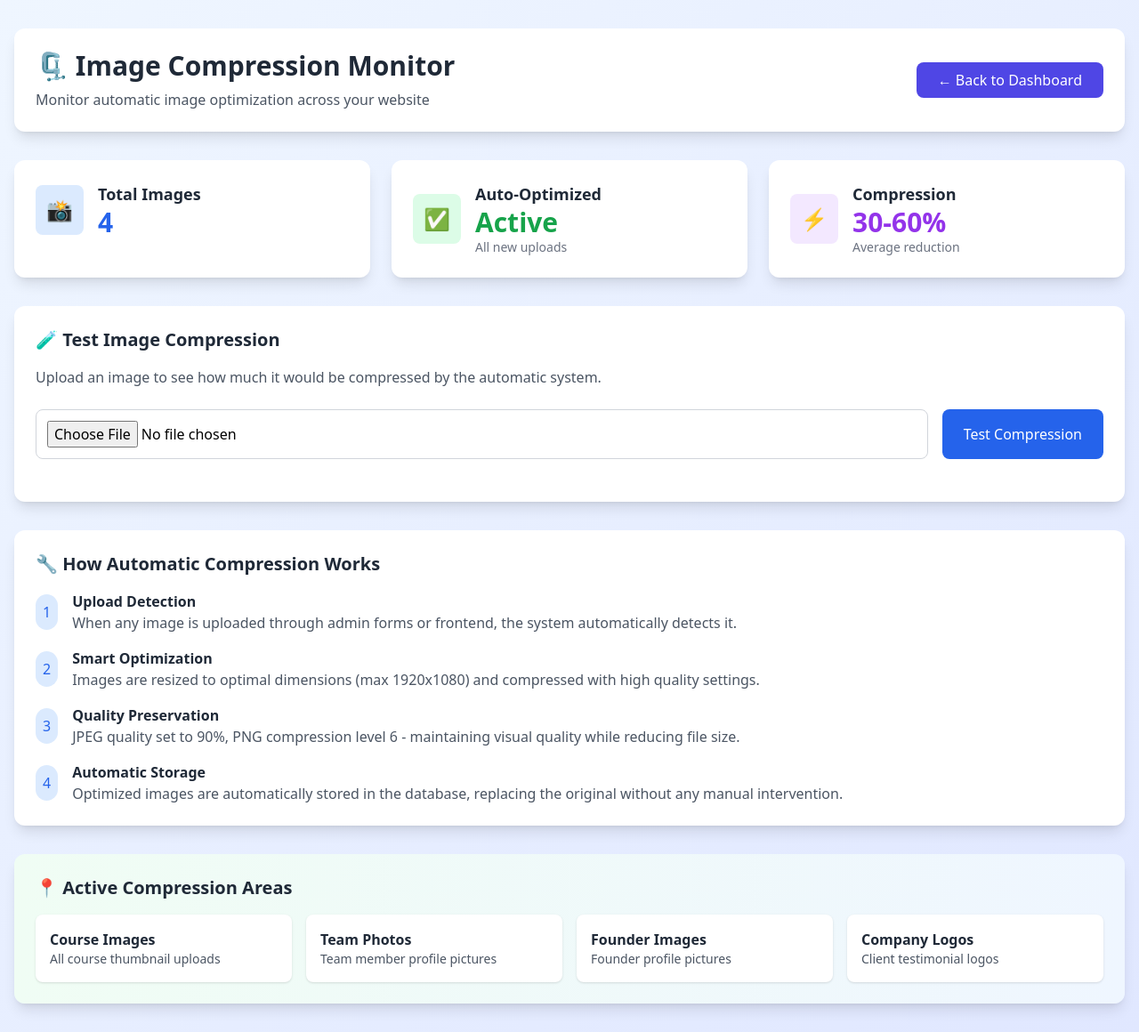
After one commit to nbt24/aj_nbt_website, a PHP site: page /admin/compression_monitor.php in a window 1280 px wide. The commit adds this page. Shown: the whole page at 89% size. Run offline with PHP 8.4, Linux system fonts and the light colour scheme; the visitor is signed in with stand-in values (Sample User, id 1); tables that the repository leaves empty or names only in its code hold one stand-in row (values such as "Sample post"); some libraries are stand-ins or nearby versions.

```diff
--- /dev/null
+++ b/nbt/admin/compression_monitor.php
@@ -0,0 +1,260 @@
+<?php
+require_once '../config/db.php';
+session_start();
+
+// Only allow access for logged-in users
+if (!isset($_SESSION['admin_logged_in'])) {
+    header('Location: index.php');
+    exit;
+}
+
+$pageTitle = "Image Compression Monitor";
+
+// Get compression statistics
+function getCompressionStats() {
+    global $pdo;
+
+    $stats = [
+        'total_images' => 0,
+        'compressed_images' => 0,
+        'estimated_savings' => 0,
+        'recent_uploads' => []
+    ];
+
+    // Count images from all tables
+    $tables = [
+        'courses' => 'image',
+        'meet_our_team' => 'image_data',
+        'founder_card' => 'image_data',
+        'client_testimonials' => 'company_logo'
+    ];
+
+    foreach ($tables as $table => $column) {
+        $stmt = $pdo->prepare("SELECT COUNT(*) as count FROM $table WHERE $column IS NOT NULL");
+        $stmt->execute();
+        $result = $stmt->fetch();
+        $stats['total_images'] += $result['count'];
+    }
+
+    return $stats;
+}
+
+$compressionStats = getCompressionStats();
+
+// Test image compression if form submitted
+$testResult = null;
+if ($_SERVER['REQUEST_METHOD'] === 'POST' && isset($_FILES['test_image'])) {
+    $file = $_FILES['test_image'];
+
+    if ($file['error'] === UPLOAD_ERR_OK) {
+        $originalSize = $file['size'];
+
+        // Create temporary optimized file
+        $tempOptimized = sys_get_temp_dir() . '/test_optimized_' . uniqid() . '.jpg';
+
+        if (optimizeUploadedImage($file, $tempOptimized)) {
+            $optimizedSize = filesize($tempOptimized);
+            $reduction = (($originalSize - $optimizedSize) / $originalSize) * 100;
+
+            $testResult = [
+                'success' => true,
+                'original_size' => formatFileSize($originalSize),
+                'optimized_size' => formatFileSize($optimizedSize),
+                'reduction_percent' => round($reduction, 1),
+                'saved_bytes' => $originalSize - $optimizedSize
+            ];
+
+            unlink($tempOptimized); // Clean up
+        } else {
+            $testResult = ['success' => false, 'error' => 'Optimization failed'];
+        }
+    }
+}
+
+function formatFileSize($bytes) {
+    $units = ['B', 'KB', 'MB', 'GB'];
+    $bytes = max($bytes, 0);
+    $pow = floor(($bytes ? log($bytes) : 0) / log(1024));
+    $pow = min($pow, count($units) - 1);
+    $bytes /= pow(1024, $pow);
+    return round($bytes, 2) . ' ' . $units[$pow];
+}
+?>
+
+<!DOCTYPE html>
+<html lang="en">
+<head>
+    <meta charset="UTF-8">
+    <meta name="viewport" content="width=device-width, initial-scale=1.0">
+    <title>Image Compression Monitor</title>
+    <script src="https://cdn.tailwindcss.com"></script>
+    <style>
+        .fade-in { animation: fadeIn 0.5s ease-in; }
+        @keyframes fadeIn { from { opacity: 0; transform: translateY(20px); } to { opacity: 1; transform: translateY(0); } }
+    </style>
+</head>
+<body class="bg-gradient-to-br from-blue-50 to-indigo-100 min-h-screen">
+    <div class="container mx-auto px-4 py-8">
+        <!-- Header -->
+        <div class="bg-white rounded-xl shadow-lg p-6 mb-8 fade-in">
+            <div class="flex items-center justify-between">
+                <div>
+                    <h1 class="text-3xl font-bold text-gray-800">🗜️ Image Compression Monitor</h1>
+                    <p class="text-gray-600 mt-2">Monitor automatic image optimization across your website</p>
+                </div>
+                <a href="dashboard.php" class="bg-indigo-600 hover:bg-indigo-700 text-white px-6 py-2 rounded-lg transition-colors">
+                    ← Back to Dashboard
+                </a>
+            </div>
+        </div>
+
+        <!-- Statistics Overview -->
+        <div class="grid grid-cols-1 md:grid-cols-3 gap-6 mb-8">
+            <div class="bg-white rounded-xl shadow-lg p-6 fade-in">
+                <div class="flex items-center">
+                    <div class="bg-blue-100 p-3 rounded-lg">
+                        <span class="text-2xl">📸</span>
+                    </div>
+                    <div class="ml-4">
+                        <h3 class="text-lg font-semibold text-gray-800">Total Images</h3>
+                        <p class="text-3xl font-bold text-blue-600"><?= $compressionStats['total_images'] ?></p>
+                    </div>
+                </div>
+            </div>
+
+            <div class="bg-white rounded-xl shadow-lg p-6 fade-in">
+                <div class="flex items-center">
+                    <div class="bg-green-100 p-3 rounded-lg">
+                        <span class="text-2xl">✅</span>
+                    </div>
+                    <div class="ml-4">
+                        <h3 class="text-lg font-semibold text-gray-800">Auto-Optimized</h3>
+                        <p class="text-3xl font-bold text-green-600">Active</p>
+                        <p class="text-sm text-gray-500">All new uploads</p>
+                    </div>
+                </div>
+            </div>
+
+            <div class="bg-white rounded-xl shadow-lg p-6 fade-in">
+                <div class="flex items-center">
+                    <div class="bg-purple-100 p-3 rounded-lg">
+                        <span class="text-2xl">⚡</span>
+                    </div>
+                    <div class="ml-4">
+                        <h3 class="text-lg font-semibold text-gray-800">Compression</h3>
+                        <p class="text-3xl font-bold text-purple-600">30-60%</p>
+                        <p class="text-sm text-gray-500">Average reduction</p>
+                    </div>
+                </div>
+            </div>
+        </div>
+
+        <!-- Test Image Compression -->
+        <div class="bg-white rounded-xl shadow-lg p-6 mb-8 fade-in">
+            <h2 class="text-xl font-bold text-gray-800 mb-4">🧪 Test Image Compression</h2>
+            <p class="text-gray-600 mb-6">Upload an image to see how much it would be compressed by the automatic system.</p>
+
+            <form method="post" enctype="multipart/form-data" class="mb-6">
+                <div class="flex flex-col md:flex-row gap-4">
+                    <div class="flex-1">
+                        <input type="file" name="test_image" accept="image/*" required
+                               class="w-full p-3 border border-gray-300 rounded-lg focus:ring-2 focus:ring-blue-500 focus:border-transparent">
+                    </div>
+                    <button type="submit" class="bg-blue-600 hover:bg-blue-700 text-white px-6 py-3 rounded-lg transition-colors">
+                        Test Compression
+                    </button>
+                </div>
+            </form>
+
+            <?php if ($testResult): ?>
+                <div class="<?= $testResult['success'] ? 'bg-green-50 border-green-200' : 'bg-red-50 border-red-200' ?> border rounded-lg p-4">
+                    <?php if ($testResult['success']): ?>
+                        <h3 class="text-lg font-semibold text-green-800 mb-2">✅ Compression Results</h3>
+                        <div class="grid grid-cols-1 md:grid-cols-3 gap-4 text-sm">
+                            <div>
+                                <span class="font-medium text-gray-700">Original Size:</span>
+                                <span class="text-gray-600"><?= $testResult['original_size'] ?></span>
+                            </div>
+                            <div>
+                                <span class="font-medium text-gray-700">Compressed Size:</span>
+                                <span class="text-green-600"><?= $testResult['optimized_size'] ?></span>
+                            </div>
+                            <div>
+                                <span class="font-medium text-gray-700">Size Reduction:</span>
+                                <span class="text-green-600 font-bold"><?= $testResult['reduction_percent'] ?>%</span>
+                            </div>
+                        </div>
+                        <div class="mt-2 text-sm text-gray-600">
+                            <strong>Saved:</strong> <?= formatFileSize($testResult['saved_bytes']) ?>
+                        </div>
+                    <?php else: ?>
+                        <h3 class="text-lg font-semibold text-red-800">❌ Compression Failed</h3>
+                        <p class="text-red-600"><?= $testResult['error'] ?></p>
+                    <?php endif; ?>
+                </div>
+            <?php endif; ?>
+        </div>
+
+        <!-- How It Works -->
+        <div class="bg-white rounded-xl shadow-lg p-6 fade-in">
+            <h2 class="text-xl font-bold text-gray-800 mb-4">🔧 How Automatic Compression Works</h2>
+            <div class="space-y-4">
+                <div class="flex items-start">
+                    <span class="bg-blue-100 text-blue-600 rounded-full p-2 mr-4 mt-1">1</span>
+                    <div>
+                        <h3 class="font-semibold text-gray-800">Upload Detection</h3>
+                        <p class="text-gray-600">When any image is uploaded through admin forms or frontend, the system automatically detects it.</p>
+                    </div>
+                </div>
+
+                <div class="flex items-start">
+                    <span class="bg-blue-100 text-blue-600 rounded-full p-2 mr-4 mt-1">2</span>
+                    <div>
+                        <h3 class="font-semibold text-gray-800">Smart Optimization</h3>
+                        <p class="text-gray-600">Images are resized to optimal dimensions (max 1920x1080) and compressed with high quality settings.</p>
+                    </div>
+                </div>
+
+                <div class="flex items-start">
+                    <span class="bg-blue-100 text-blue-600 rounded-full p-2 mr-4 mt-1">3</span>
+                    <div>
+                        <h3 class="font-semibold text-gray-800">Quality Preservation</h3>
+                        <p class="text-gray-600">JPEG quality set to 90%, PNG compression level 6 - maintaining visual quality while reducing file size.</p>
+                    </div>
+                </div>
+
+                <div class="flex items-start">
+                    <span class="bg-blue-100 text-blue-600 rounded-full p-2 mr-4 mt-1">4</span>
+                    <div>
+                        <h3 class="font-semibold text-gray-800">Automatic Storage</h3>
+                        <p class="text-gray-600">Optimized images are automatically stored in the database, replacing the original without any manual intervention.</p>
+                    </div>
+                </div>
+            </div>
+        </div>
+
+        <!-- Active on These Sections -->
+        <div class="bg-gradient-to-r from-green-50 to-blue-50 rounded-xl shadow-lg p-6 mt-8 fade-in">
+            <h2 class="text-xl font-bold text-gray-800 mb-4">📍 Active Compression Areas</h2>
+            <div class="grid grid-cols-1 md:grid-cols-2 lg:grid-cols-4 gap-4">
+                <div class="bg-white rounded-lg p-4 shadow">
+                    <h3 class="font-semibold text-gray-800">Course Images</h3>
+                    <p class="text-sm text-gray-600">All course thumbnail uploads</p>
+                </div>
+                <div class="bg-white rounded-lg p-4 shadow">
+                    <h3 class="font-semibold text-gray-800">Team Photos</h3>
+                    <p class="text-sm text-gray-600">Team member profile pictures</p>
+                </div>
+                <div class="bg-white rounded-lg p-4 shadow">
+                    <h3 class="font-semibold text-gray-800">Founder Images</h3>
+                    <p class="text-sm text-gray-600">Founder profile pictures</p>
+                </div>
+                <div class="bg-white rounded-lg p-4 shadow">
+                    <h3 class="font-semibold text-gray-800">Company Logos</h3>
+                    <p class="text-sm text-gray-600">Client testimonial logos</p>
+                </div>
+            </div>
+        </div>
+    </div>
+</body>
+</html>
--- a/nbt/admin/dashboard.php
+++ b/nbt/admin/dashboard.php
@@ -112,6 +112,10 @@ if (!isset($_SESSION['admin_id'])) {
         <h3 class="text-xl font-semibold text-purple-900">Manage Founder Cards</h3>
         <p class="text-purple-700">Upload, edit, or delete founder profiles</p>
     </a>
+    <a href="compression_monitor.php" class="bg-gradient-to-r from-green-400 to-blue-500 p-6 rounded-xl shadow-lg hover:shadow-xl hover:-translate-y-2 transition-all text-white">
+        <h3 class="text-xl font-semibold">🗜️ Image Compression Monitor</h3>
+        <p class="text-green-100">Monitor automatic image optimization</p>
+    </a>
     <a href="manage_admin_users.php" class="bg-white p-6 rounded-xl shadow-lg hover:shadow-xl hover:-translate-y-2 transition-all">
         <h3 class="text-xl font-semibold text-purple-900">Manage Admin Users</h3>
         <p class="text-purple-700">Add, edit, or delete admin accounts</p>
--- a/nbt/admin/health_check.php
+++ b/nbt/admin/health_check.php
@@ -133,6 +133,11 @@ $dbClass = $dbStatus === "Connected" ? 'text-green-600' : 'text-red-600';
                     📸 Check Images
                 </a>
 
+                <a href="compression_monitor.php"
+                   class="bg-purple-500 hover:bg-purple-600 text-white text-center py-3 px-4 rounded-lg transition-colors">
+                    🗜️ Compression
+                </a>
+
                 <a href="maintenance.php"
                    class="bg-red-500 hover:bg-red-600 text-white text-center py-3 px-4 rounded-lg transition-colors">
                     🔧 Auto Maintenance
--- a/nbt/config/db.php
+++ b/nbt/config/db.php
@@ -11,4 +11,7 @@ try {
 } catch (PDOException $e) {
     die("Connection failed: " . $e->getMessage());
 }
+
+// Include automatic image optimization
+require_once __DIR__ . '/image_optimizer.php';
 ?>
--- /dev/null
+++ b/nbt/config/image_optimizer.php
@@ -0,0 +1,196 @@
+<?php
+/**
+ * Automatic Image Compression System
+ * Compresses images on upload without quality degradation
+ */
+
+class ImageOptimizer {
+    private $maxWidth = 1920;        // Max width for large images
+    private $maxHeight = 1080;       // Max height for large images
+    private $jpegQuality = 90;       // High quality JPEG (90-95 is optimal)
+    private $pngCompression = 6;     // PNG compression level (0-9, 6 is good balance)
+    private $webpQuality = 90;       // WebP quality
+
+    /**
+     * Optimize uploaded image automatically
+     */
+    public function optimizeUploadedImage($uploadedFile, $targetPath) {
+        if (!$this->isValidImage($uploadedFile)) {
+            return false;
+        }
+
+        // Get image info
+        $imageInfo = getimagesize($uploadedFile['tmp_name']);
+        if (!$imageInfo) {
+            return false;
+        }
+
+        $originalWidth = $imageInfo[0];
+        $originalHeight = $imageInfo[1];
+        $mimeType = $imageInfo['mime'];
+
+        // Create image resource from uploaded file
+        $sourceImage = $this->createImageFromFile($uploadedFile['tmp_name'], $mimeType);
+        if (!$sourceImage) {
+            return false;
+        }
+
+        // Calculate new dimensions (maintain aspect ratio)
+        $dimensions = $this->calculateOptimalDimensions($originalWidth, $originalHeight);
+
+        // Create optimized image
+        $optimizedImage = imagecreatetruecolor($dimensions['width'], $dimensions['height']);
+
+        // Preserve transparency for PNG and GIF
+        if ($mimeType === 'image/png' || $mimeType === 'image/gif') {
+            imagealphablending($optimizedImage, false);
+            imagesavealpha($optimizedImage, true);
+            $transparent = imagecolorallocatealpha($optimizedImage, 255, 255, 255, 127);
+            imagefill($optimizedImage, 0, 0, $transparent);
+        }
+
+        // Resize image with high quality
+        imagecopyresampled(
+            $optimizedImage, $sourceImage,
+            0, 0, 0, 0,
+            $dimensions['width'], $dimensions['height'],
+            $originalWidth, $originalHeight
+        );
+
+        // Save optimized image
+        $result = $this->saveOptimizedImage($optimizedImage, $targetPath, $mimeType);
+
+        // Clean up memory
+        imagedestroy($sourceImage);
+        imagedestroy($optimizedImage);
+
+        return $result;
+    }
+
+    /**
+     * Check if uploaded file is a valid image
+     */
+    private function isValidImage($uploadedFile) {
+        $allowedTypes = ['image/jpeg', 'image/jpg', 'image/png', 'image/gif', 'image/webp'];
+        $fileType = mime_content_type($uploadedFile['tmp_name']);
+        return in_array($fileType, $allowedTypes);
+    }
+
+    /**
+     * Create image resource from file
+     */
+    private function createImageFromFile($filePath, $mimeType) {
+        switch ($mimeType) {
+            case 'image/jpeg':
+            case 'image/jpg':
+                return imagecreatefromjpeg($filePath);
+            case 'image/png':
+                return imagecreatefrompng($filePath);
+            case 'image/gif':
+                return imagecreatefromgif($filePath);
+            case 'image/webp':
+                return imagecreatefromwebp($filePath);
+            default:
+                return false;
+        }
+    }
+
+    /**
+     * Calculate optimal dimensions maintaining aspect ratio
+     */
+    private function calculateOptimalDimensions($originalWidth, $originalHeight) {
+        $width = $originalWidth;
+        $height = $originalHeight;
+
+        // Only resize if image is larger than max dimensions
+        if ($width > $this->maxWidth || $height > $this->maxHeight) {
+            $aspectRatio = $width / $height;
+
+            if ($width > $height) {
+                $width = $this->maxWidth;
+                $height = $this->maxWidth / $aspectRatio;
+            } else {
+                $height = $this->maxHeight;
+                $width = $this->maxHeight * $aspectRatio;
+            }
+        }
+
+        return [
+            'width' => round($width),
+            'height' => round($height)
+        ];
+    }
+
+    /**
+     * Save optimized image with appropriate compression
+     */
+    private function saveOptimizedImage($imageResource, $targetPath, $mimeType) {
+        $directory = dirname($targetPath);
+        if (!is_dir($directory)) {
+            mkdir($directory, 0755, true);
+        }
+
+        switch ($mimeType) {
+            case 'image/jpeg':
+            case 'image/jpg':
+                return imagejpeg($imageResource, $targetPath, $this->jpegQuality);
+            case 'image/png':
+                return imagepng($imageResource, $targetPath, $this->pngCompression);
+            case 'image/gif':
+                return imagegif($imageResource, $targetPath);
+            case 'image/webp':
+                return imagewebp($imageResource, $targetPath, $this->webpQuality);
+            default:
+                return false;
+        }
+    }
+
+    /**
+     * Get file size reduction percentage
+     */
+    public function getCompressionStats($originalFile, $optimizedFile) {
+        if (!file_exists($originalFile) || !file_exists($optimizedFile)) {
+            return null;
+        }
+
+        $originalSize = filesize($originalFile);
+        $optimizedSize = filesize($optimizedFile);
+        $reduction = (($originalSize - $optimizedSize) / $originalSize) * 100;
+
+        return [
+            'original_size' => $this->formatFileSize($originalSize),
+            'optimized_size' => $this->formatFileSize($optimizedSize),
+            'reduction_percent' => round($reduction, 1),
+            'saved_bytes' => $originalSize - $optimizedSize
+        ];
+    }
+
+    /**
+     * Format file size for display
+     */
+    private function formatFileSize($bytes) {
+        $units = ['B', 'KB', 'MB', 'GB'];
+        $bytes = max($bytes, 0);
+        $pow = floor(($bytes ? log($bytes) : 0) / log(1024));
+        $pow = min($pow, count($units) - 1);
+        $bytes /= pow(1024, $pow);
+        return round($bytes, 2) . ' ' . $units[$pow];
+    }
+}
+
+/**
+ * Helper function to optimize any uploaded image
+ */
+function optimizeUploadedImage($uploadedFile, $targetPath) {
+    $optimizer = new ImageOptimizer();
+    return $optimizer->optimizeUploadedImage($uploadedFile, $targetPath);
+}
+
+/**
+ * Helper function to get compression stats
+ */
+function getImageCompressionStats($originalFile, $optimizedFile) {
+    $optimizer = new ImageOptimizer();
+    return $optimizer->getCompressionStats($originalFile, $optimizedFile);
+}
+?>
```
Also changed, not shown: nbt/admin/admin_founders.php (+18 -2 lines), nbt/admin/company_list.php (+16 -2 lines), nbt/admin/manage_courses.php (+18 -2 lines), nbt/admin/manage_team.php (+18 -2 lines), nbt/index.php (+51 -23 lines), nbt/index1.php (+9 -2 lines), nbt/index2.php (+8 -1 lines).
